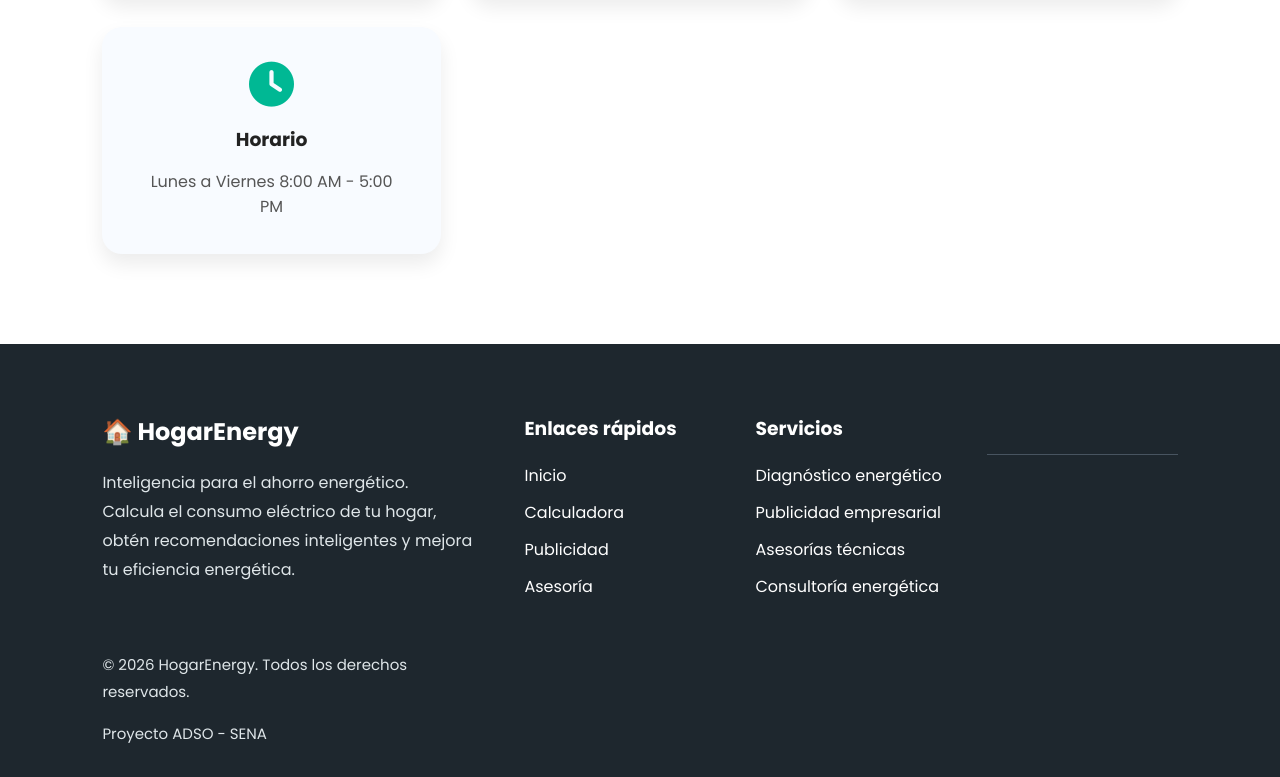
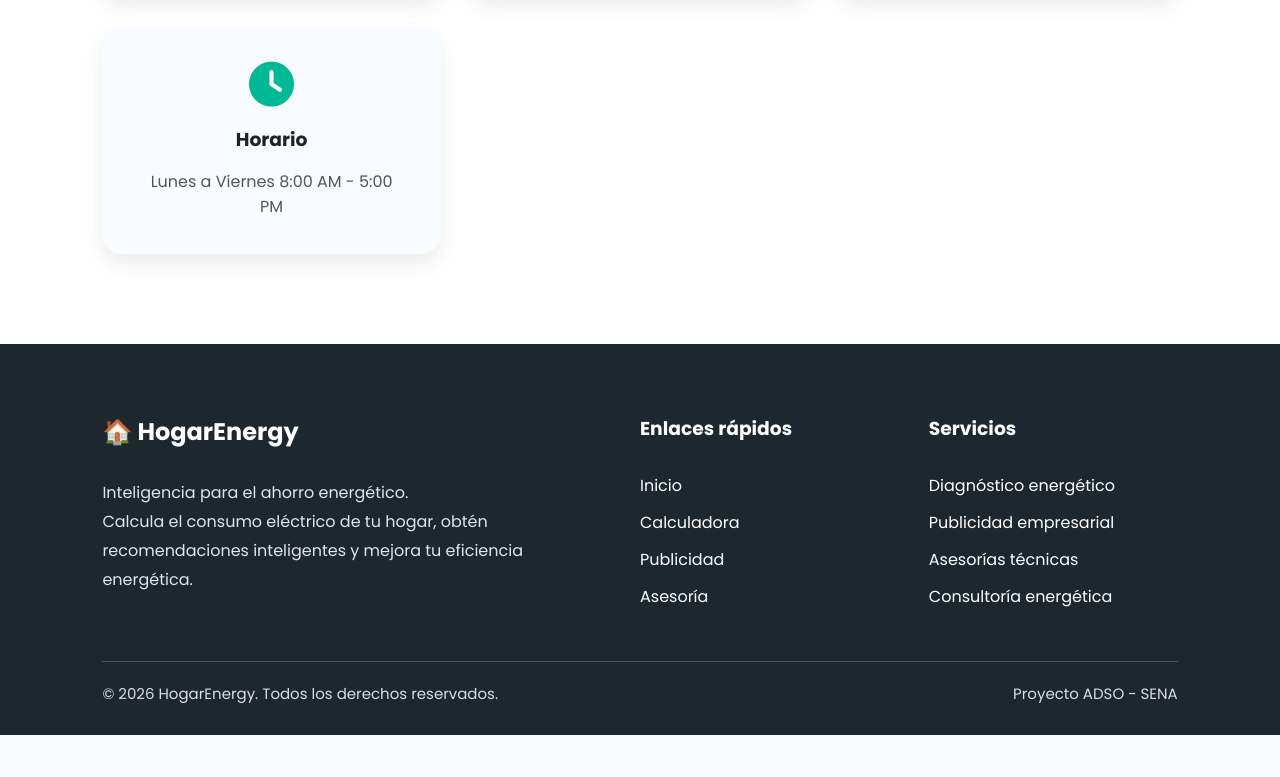
Before and after one commit to jdnp10/HOGARENERGY, a website: page HogarEnergy/frontend/index.html in a window 1280 px wide. Shown: the part 9816-10593 px from the top of the page. After the commit the page ends 10551 px from the top, so only its background shows below. Drawn offline with nearby package versions, Linux system fonts and the light colour scheme.

Commit message:
Fix: eliminacion de iconos de redes sociales en el footer

```diff
--- a/HogarEnergy/frontend/css/style.css
+++ b/HogarEnergy/frontend/css/style.css
@@ -1600,7 +1600,7 @@ padding:70px 8% 30px;
 
 display:grid;
 
-grid-template-columns:2fr 1fr 1fr 1fr;
+grid-template-columns:2fr 1fr 1fr;
 
 gap:40px;
 
@@ -1610,7 +1610,7 @@ gap:40px;
 
 .footerSuperior h3{
 
-margin-bottom:20px;
+margin-bottom:30px;
 
 }
 
```
Also changed, not shown: HogarEnergy/frontend/index.html (+1 -1 lines).
